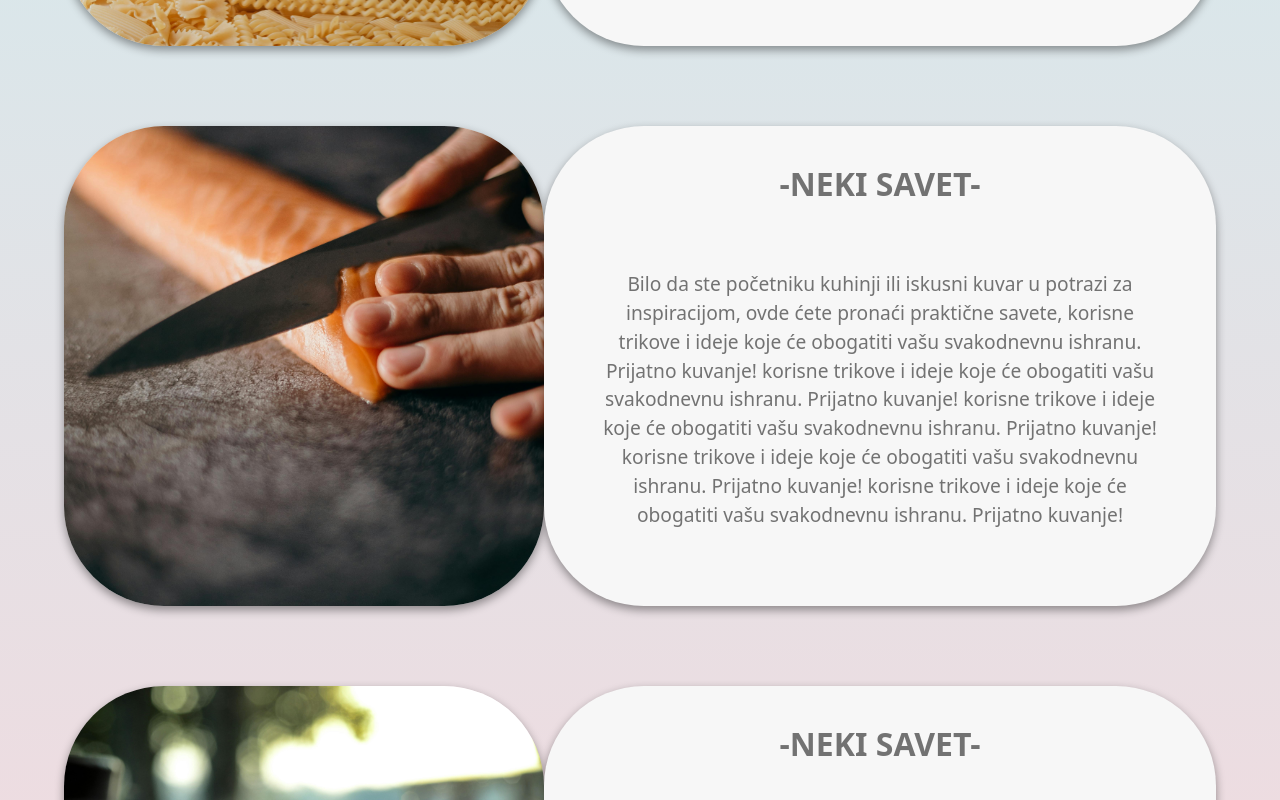
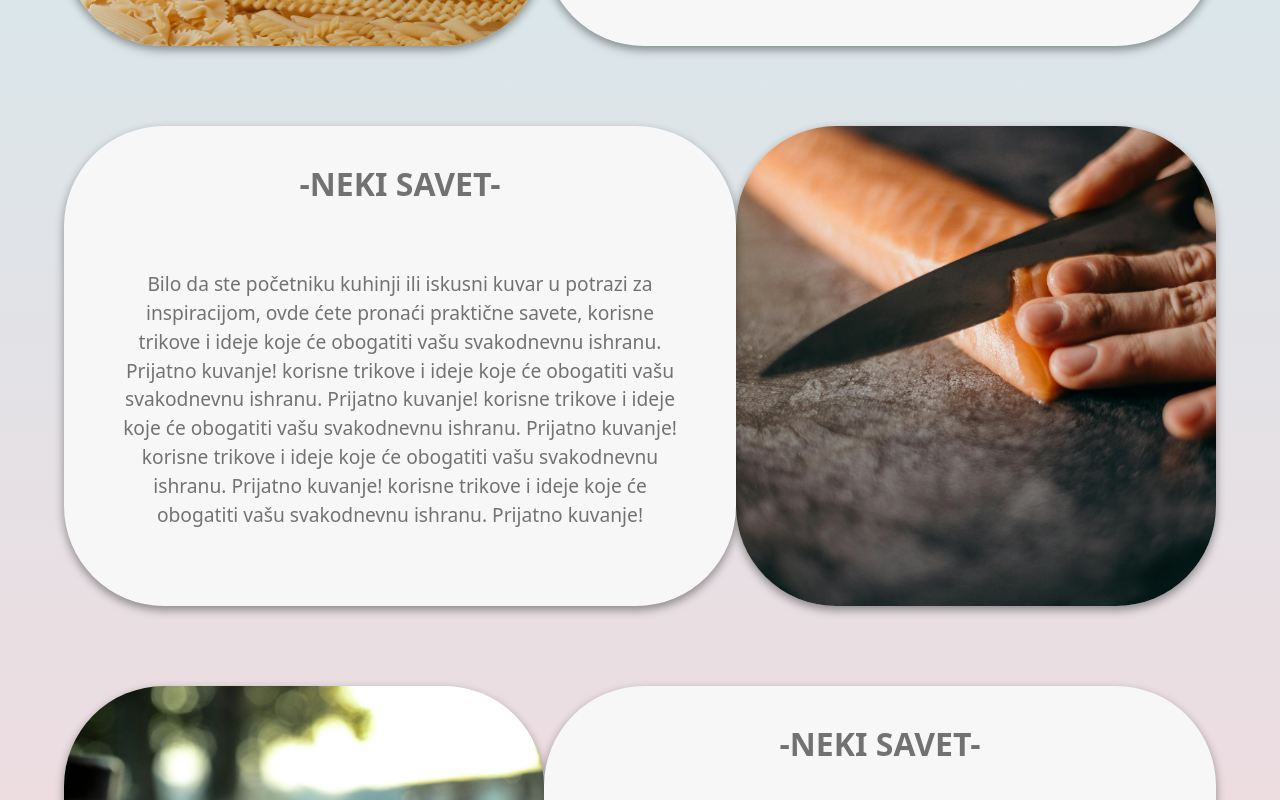
Before and after one commit to GuanSkuan/React-projekat, a React (Vite) app in the folder my-react-app/: page / in a window 1280 px wide. Shown: the part 4240-5040 px from the top of the page. Built offline with nearby package versions, Linux system fonts and the light colour scheme.

Commit message:
unapredjen "saveti" deo sa izgledom i animacijama

```diff
--- a/my-react-app/src/Preview2.jsx
+++ b/my-react-app/src/Preview2.jsx
@@ -39,17 +39,20 @@ function Preview2() {
 
             <section className='plava-crvena'>
                 <div className="saveti-deo">
-                    {saveti.map((saveti, index) => (
-                        <div key={index}>
-                            <div className="pravougaonik">
-                                <img src={saveti.slika} alt='Slika ${index}' data-aos="fade-right"/>
-                                <div className='pravougaonik-tekst' data-aos="fade-left">
+                    {saveti.map((saveti, index) => {
+                        const animacija1 = index % 2 === 0 ? "fade-right" : "fade-left";
+                        const animacija2 = index % 2 === 0 ? "fade-left" : "fade-right";
+
+                        return(
+                            <div className="pravougaonik" key={index}>
+                                <img src={saveti.slika} alt={'Slika ${index}'} data-aos={animacija1}/>
+                                <div className='pravougaonik-tekst' data-aos={animacija2}>
                                     <h3>{saveti.naslov}</h3>
                                     <p>{saveti.opis}</p>
                                 </div>
                             </div>
-                        </div>
-                    ))}
+                        )
+                    })}
                 </div>
                 <div data-aos="fade-up">
                     <button>-Pogledaj sve-</button>
--- a/my-react-app/src/index.css
+++ b/my-react-app/src/index.css
@@ -414,6 +414,10 @@ footer div {
   transition: 0.3s ease;
 }
 
+.pravougaonik:nth-child(even) {
+  flex-direction: row-reverse;
+}
+
 .pravougaonik:hover {
   transform: scale(1.05);
 }
```
